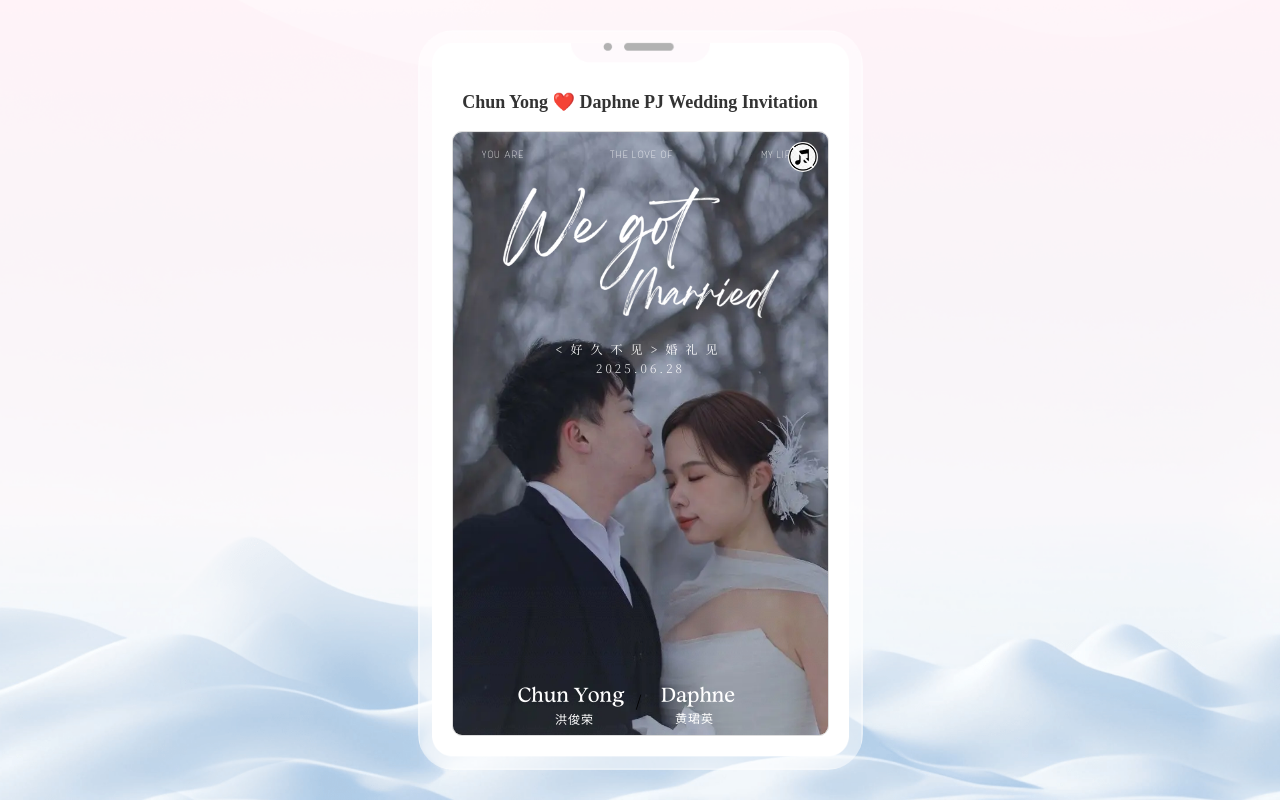
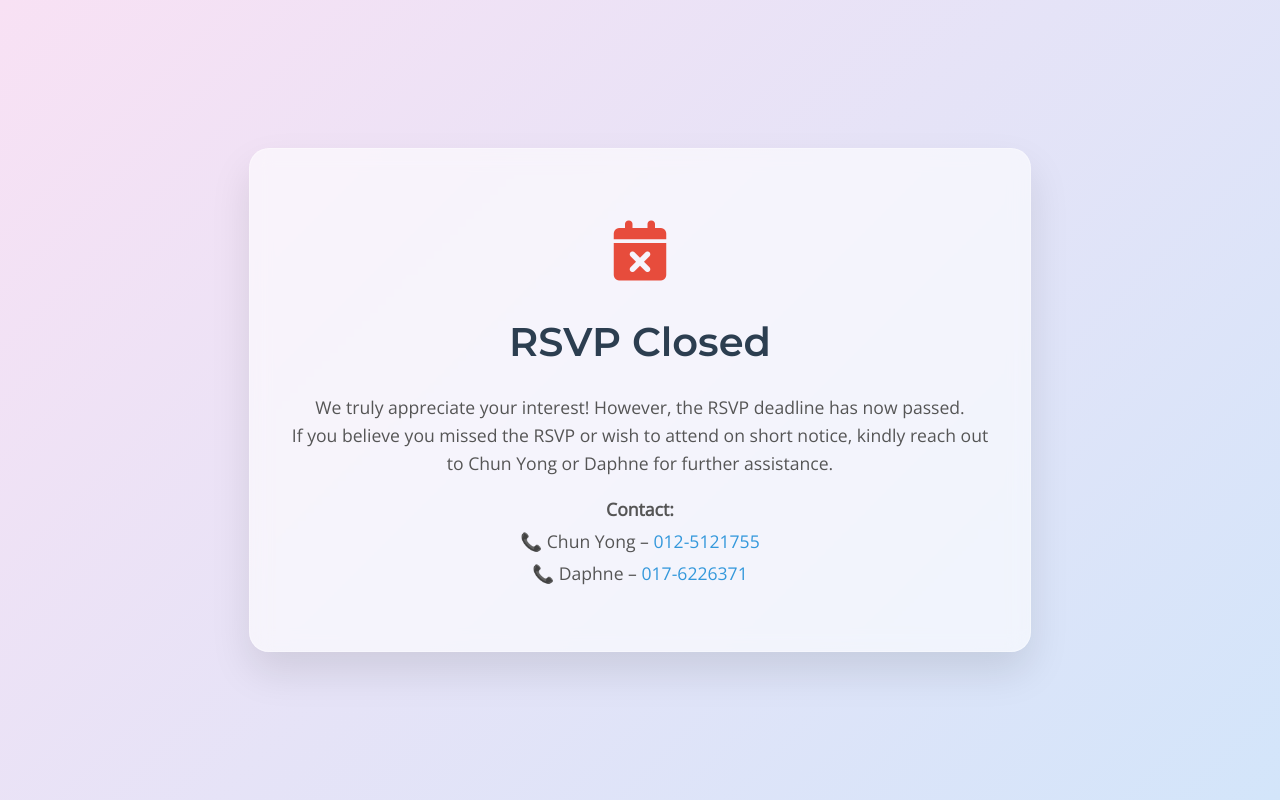
Before and after one commit to cy92/CnDWeddingRSVP, a plain HTML site: page index.html in a window 1280 px wide. Drawn offline with nearby package versions, Linux system fonts and the light colour scheme; a web font is replaced by a local one.

Commit message:
Close rsvp

```diff
--- a/index.html
+++ b/index.html
@@ -2,70 +2,119 @@
 <html lang="en">
   <head>
     <meta charset="UTF-8" />
-    <meta name="robots" content="noindex, nofollow" />
-    <title>Chun Yong ❤️ Daphne PJ Wedding Invitation</title>
-    <link rel="icon" type="image/x-icon" href="img/icon.png" />
-    <link rel="stylesheet" href="css/common.css" />
-    <link rel="stylesheet" href="css/view.css" />
-    <script src="js/jquery-3.7.1.min.js"></script>
-  </head>
+    <meta name="viewport" content="width=device-width, initial-scale=1.0" />
+    <title>RSVP Closed</title>
+    <link
+      href="https://fonts.googleapis.com/css2?family=Montserrat:wght@600&family=Open+Sans&display=swap"
+      rel="stylesheet"
+    />
 
-  <body>
-    <div class="view-bg-cont">
-      <div class="view-center">
-        <div>
-          <div class="main-left">
-            <div class="qj">
-              <div class="qj-title">
-                Chun Yong ❤️ Daphne PJ Wedding Invitation
-              </div>
-              <iframe
-                src="main.html"
-                width="375"
-                height="603"
-                id="iframe-view"
-              ></iframe>
-            </div>
-          </div>
-        </div>
-      </div>
-    </div>
-    <script>
-      $(document).ready(function () {
-        checkDevice();
-        $(window).resize(checkDevice);
-      });
+    <style>
+      body {
+        margin: 0;
+        font-family: "Open Sans", sans-serif;
+        background: linear-gradient(135deg, #f8e1f4, #d3e5fa);
+        display: flex;
+        align-items: center;
+        justify-content: center;
+        height: 100vh;
+        overflow: hidden;
+      }
 
-      function checkDevice() {
-        if (isPhoneOnly()) {
-          if ($("#iframe-view").length > 0)
-            $.get("main.html", function (data) {
-              document.open();
-              document.write(data);
-              document.close();
-            });
-        } else {
-          if ($("#iframe-view").length == 0)
-            $.get("index.html", function (data) {
-              document.open();
-              document.write(data);
-              document.close();
-            });
+      .container {
+        background: rgba(255, 255, 255, 0.6);
+        backdrop-filter: blur(10px);
+        -webkit-backdrop-filter: blur(10px);
+        border: 1px solid rgba(255, 255, 255, 0.3);
+        padding: 60px 40px;
+        border-radius: 20px;
+        box-shadow: 0 20px 40px rgba(0, 0, 0, 0.1);
+        text-align: center;
+        animation: fadeIn 1s ease-in-out;
+        max-width: 700px;
+        margin-left: 1rem;
+        margin-right: 1rem;
+      }
+
+      .icon {
+        font-size: 60px;
+        color: #e74c3c;
+        margin-bottom: 20px;
+      }
+
+      h1 {
+        font-family: "Montserrat", sans-serif;
+        font-size: 2.5rem;
+        margin-bottom: 10px;
+        color: #2c3e50;
+      }
+
+      p {
+        font-size: 1.1rem;
+        color: #555;
+        line-height: 1.6;
+      }
+
+      .contact p {
+        margin: 4px 0;
+      }
+
+      a {
+        color: #3498db;
+        text-decoration: none;
+      }
+
+      a:hover {
+        text-decoration: underline;
+      }
+
+      @keyframes fadeIn {
+        from {
+          opacity: 0;
+          transform: translateY(20px);
+        }
+        to {
+          opacity: 1;
+          transform: translateY(0);
         }
       }
 
-      function isPhoneOnly() {
-        const userAgent = navigator.userAgent;
-        const isMobile =
-          /Mobi|Android|iPhone|iPod|Windows Phone|BlackBerry/i.test(userAgent);
-        const isTablet =
-          /iPad|Tablet|PlayBook|Nexus 7|Nexus 10|SM-T|GT-P|Kindle|Silk/i.test(
-            userAgent
-          );
-        const screenWidth = window.innerWidth / window.devicePixelRatio;
-
-        return isMobile && !isTablet && screenWidth <= 600;
+      @media (max-width: 600px) {
+        h1 {
+          font-size: 1.8rem;
+        }
+        p {
+          font-size: 1rem;
+        }
       }
-    </script>
+    </style>
+    <link
+      rel="stylesheet"
+      href="https://cdnjs.cloudflare.com/ajax/libs/font-awesome/6.5.0/css/all.min.css"
+      crossorigin="anonymous"
+      referrerpolicy="no-referrer"
+    />
+  </head>
+  <body>
+    <div class="container">
+      <div class="icon">
+        <i class="fas fa-calendar-times"></i>
+      </div>
+      <h1>RSVP Closed</h1>
+      <p style="margin-top: 1.5em">
+        We truly appreciate your interest! However, the RSVP deadline has now
+        passed.<br />
+        If you believe you missed the RSVP or wish to attend on short notice,
+        kindly reach out to Chun Yong or Daphne for further assistance.
+      </p>
+      <div class="contact">
+        <p><strong>Contact:</strong></p>
+        <p>
+          📞 Chun Yong –
+          <a>012-5121755</a>
+        </p>
+        <p>📞 Daphne – <a>017-6226371</a></p>
+      </div>
+    </div>
   </body>
 </html>
```
Also changed, not shown: backup/backup.html (added, +71 -0 lines), backup/main.html (renamed from main.html).
